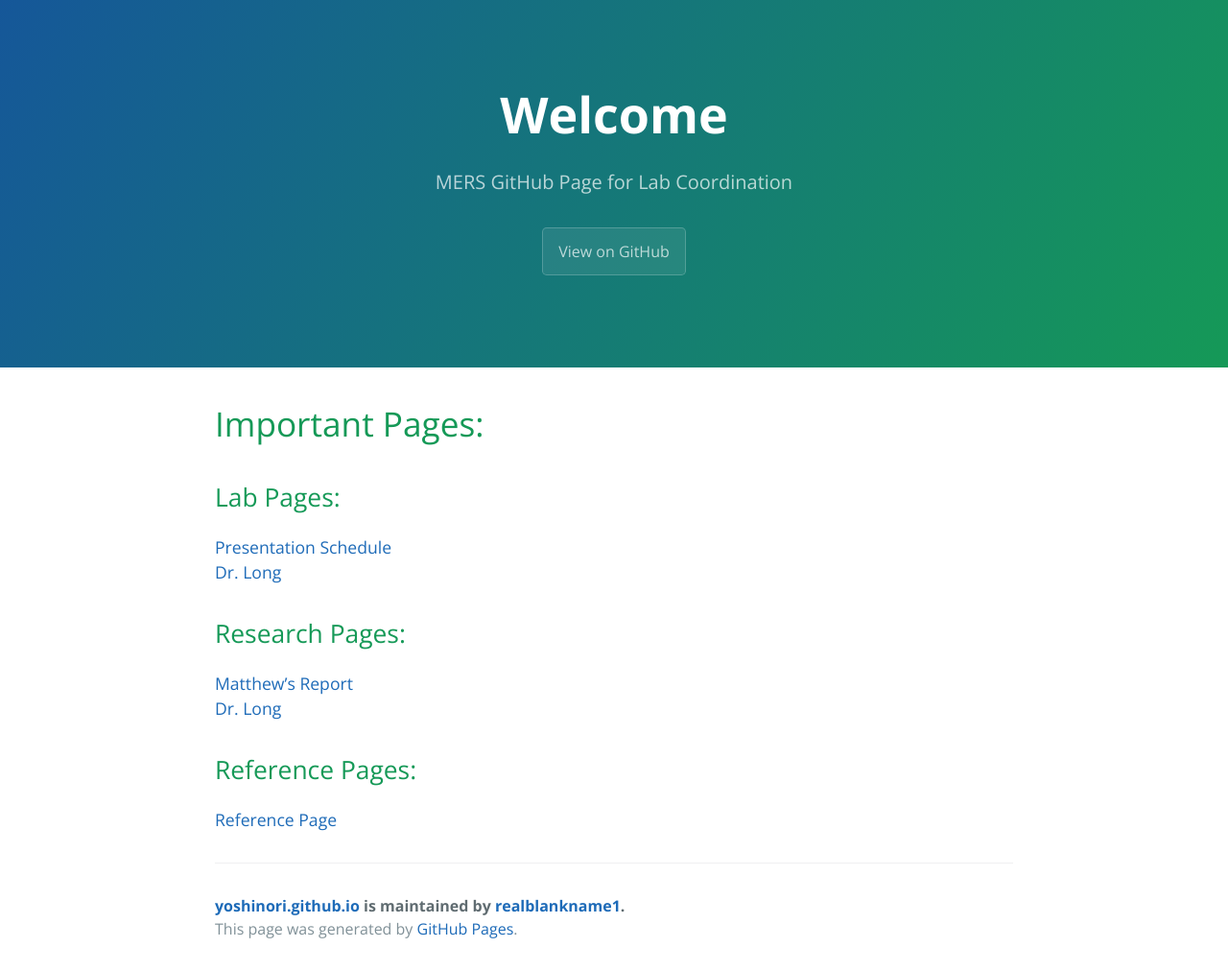
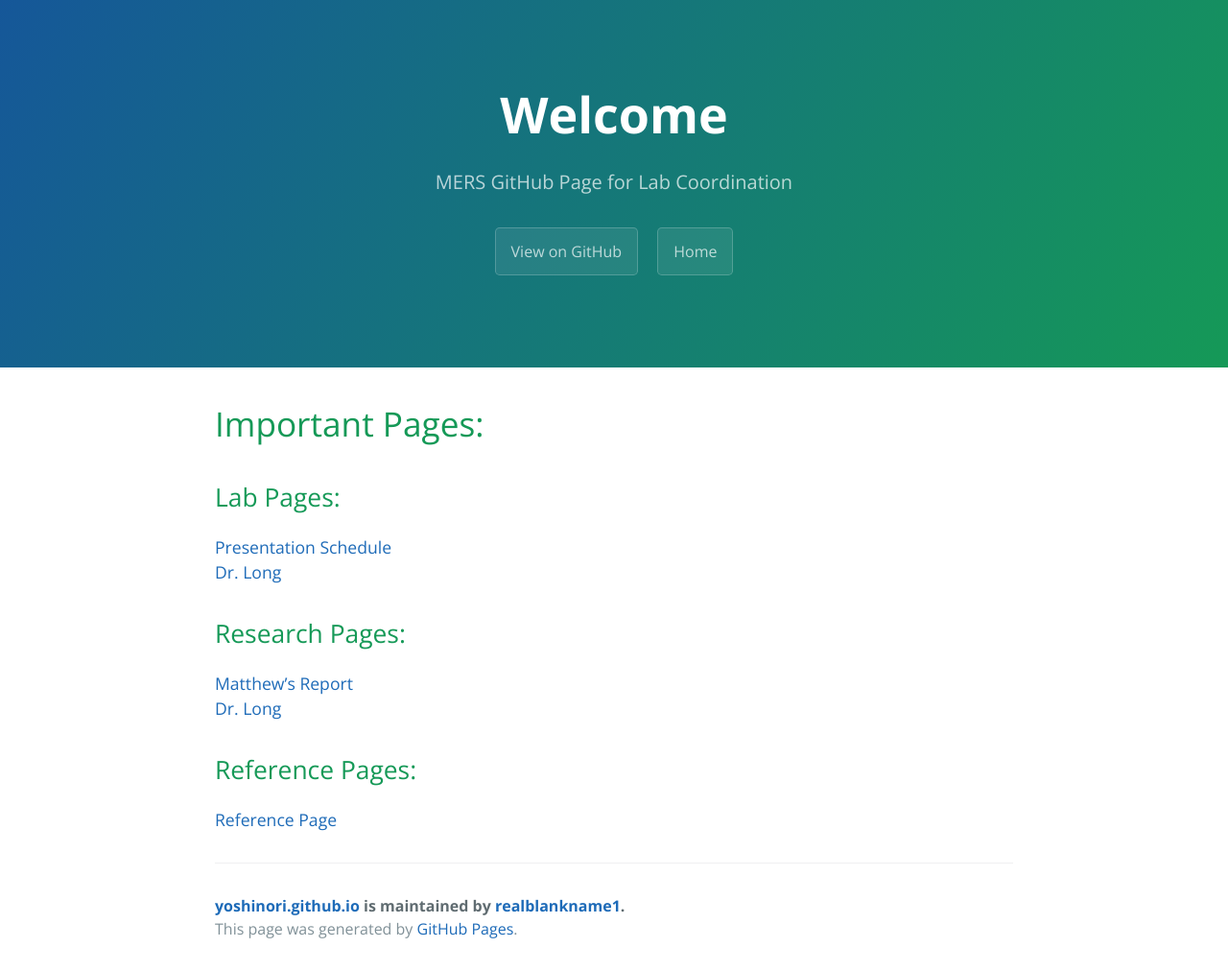
Before and after one commit to realblankname1/yoshinori.github.io, a Jekyll site: the page built from index.md, in a window 1280 px wide. Shown: the whole page at 96% size. Built offline with Jekyll 4.4.1, drawn with Linux system fonts in a browser that asks for light colours.

Commit message:
Home Button Test

```diff
--- a/_config.yml
+++ b/_config.yml
@@ -1,6 +1,7 @@
 title: MERS
 description: MERS GitHub Page for Lab Coordination
 show_downloads: false
+show_home: true
 google_analytics: 314507482
 theme: jekyll-theme-cayman
 # remote_theme: pages-themes/cayman@v0.2.0
--- a/_layouts/default.html
+++ b/_layouts/default.html
@@ -22,7 +22,7 @@
         <a href="{{ site.github.repository_url }}" class="btn">View on GitHub</a>
       {% endif %}
       {% if site.show_home %}
-        <a href="{{ ./ }}" class="btn">Home</a>
+        <a href="{{ site.url }}" class="btn">Home</a>
       {% endif %}
       {% if site.show_downloads %}
         <a href="{{ site.github.zip_url }}" class="btn">Download .zip</a>
```
